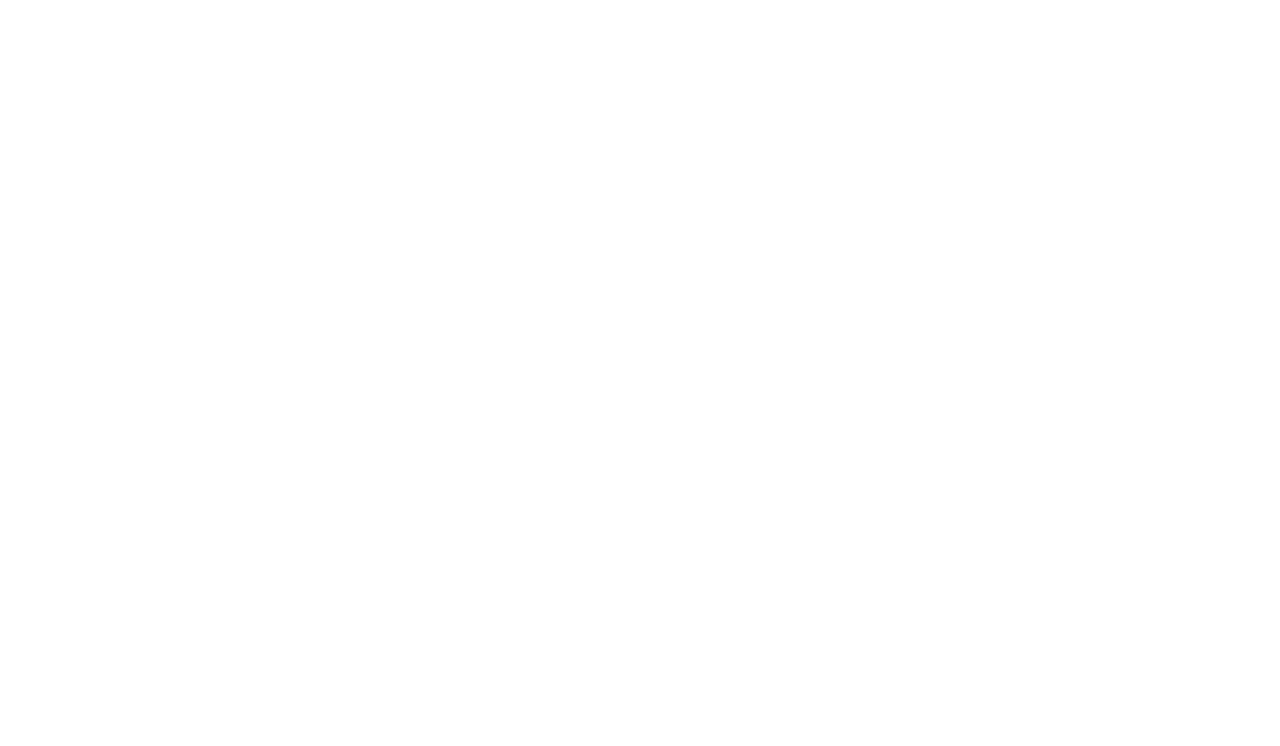
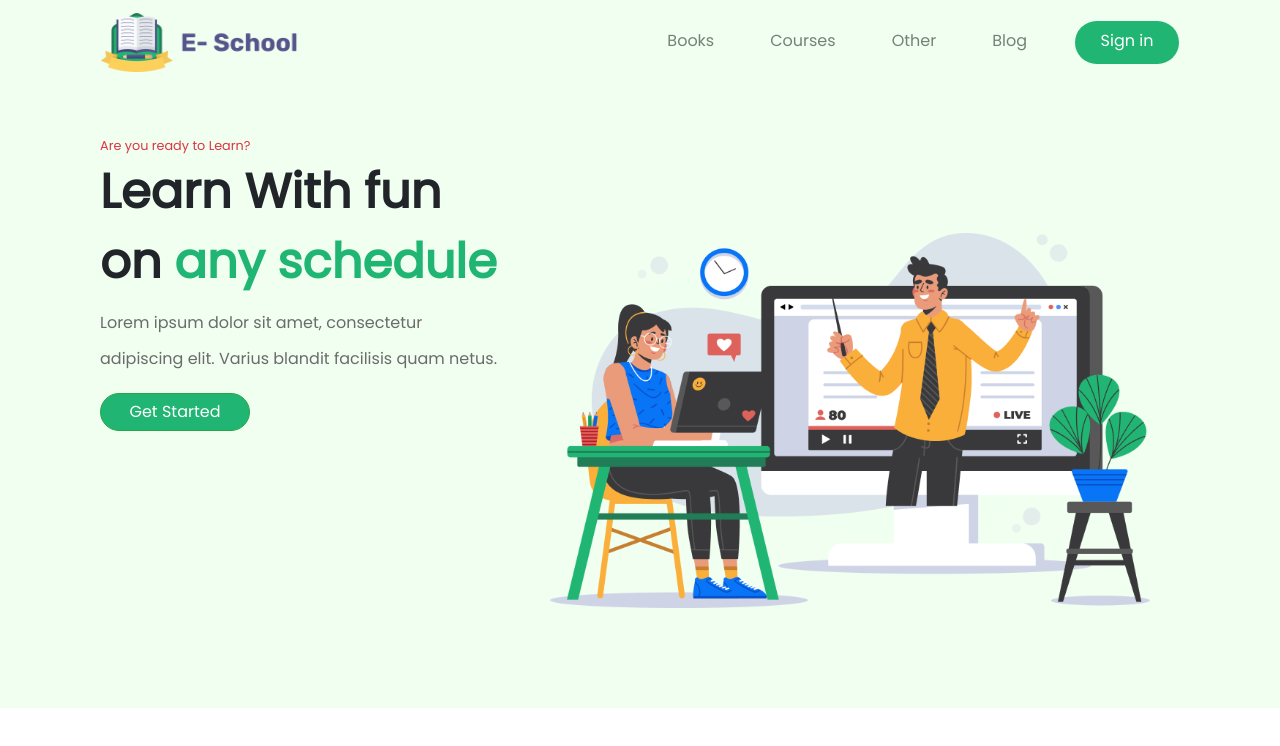
Before and after one commit to mostafamahmood17/e-school, a plain HTML site: page index.html in a window 1280 px wide. Drawn offline with nearby package versions, Linux system fonts and the light colour scheme.

Commit message:
index part comlete

```diff
--- a/index.html
+++ b/index.html
@@ -4,8 +4,87 @@
     <meta charset="UTF-8">
     <meta name="viewport" content="width=device-width, initial-scale=1.0">
     <title>E-School</title>
+
+    <link rel="stylesheet" href="https://maxcdn.bootstrapcdn.com/bootstrap/4.0.0/css/bootstrap.min.css" integrity="sha384-Gn5384xqQ1aoWXA+058RXPxPg6fy4IWvTNh0E263XmFcJlSAwiGgFAW/dAiS6JXm" crossorigin="anonymous">
+    <!-- bootstrap cdn  -->
+    <link  rel="stylesheet" href="style.css" type="text/css">
+    <!-- css link file  -->
+    <link href="https://fonts.googleapis.com/css2?family=Poppins&display=swap" rel="stylesheet">
+    <!-- google font  -->
 </head>
 <body>
+   <!-- navbar has started  -->
+<section class="section-bg">
+ <section class="container">
+
+
+
+   <nav class="navbar navbar-expand-lg navbar-light nav-bg sticky-top" >
+    <a class="navbar-brand" href="#"><img class="logo-width" src="/ICON/Logo.png" alt=""></a>
+    <button class="navbar-toggler" type="button" data-toggle="collapse" data-target="#navbarNav" aria-controls="navbarNav" aria-expanded="false" aria-label="Toggle navigation">
+      <span class="navbar-toggler-icon"></span>
+    </button>
+
+
+     <div class="collapse navbar-collapse" id="navbarNav">
+      <ul class="navbar-nav ml-auto">
+        <li class="nav-item">
+          <a class="nav-link" href="#">Books</a>
+        </li>
+        <li class="nav-item">
+          <a class="nav-link" href="#">Courses</a>
+        </li>
+        <li class="nav-item">
+          <a class="nav-link" href="#">Other</a>
+        </li>
+        <li class="nav-item">
+          <a class="nav-link" href="#">Blog</a>
+        </li>
+        <li class="nav-item">
+            <div class="d-flex justify-content-end"><a class="nav-link" id="sign-in" href="#">Sign in</a></div>
+          </li>
+      </ul>
+      </div>
+    </nav>
+</section>
+
+
+
+   <!-- navbar has finished  -->
+
+   <!-- cover index has started  -->
+   <section class="cover-index container">
+      <div class="mt-5" >
+        <div class="row col-lg">
+          <div class="col-lg-5 row-md">
+            <small class="text-danger">Are you ready to Learn?</small>
+            <h1 class="index-text-format">Learn With fun
+                <br>
+                on <span class="index-text-color">any schedule</span>
+            </h1>
+            <p class="index-paragraph-format">Lorem ipsum dolor sit amet, consectetur <br>
+                adipiscing elit. Varius blandit facilisis quam netus.</p>
+            <button class="btn btn-success">Get Started</button>
+
+           </div>
+
+            <div class="col-lg-7 row-md image-padding ">
+                 <img class="w-100" src="Photos/Illustration.png" alt="">
+
+            </div>
+        </div>
+      </div>
+
+    </section>
+</section>
+
+
+
+
+
+    <script src="https://code.jquery.com/jquery-3.2.1.slim.min.js" integrity="sha384-KJ3o2DKtIkvYIK3UENzmM7KCkRr/rE9/Qpg6aAZGJwFDMVNA/GpGFF93hXpG5KkN" crossorigin="anonymous"></script>
+    <script src="https://cdnjs.cloudflare.com/ajax/libs/popper.js/1.12.9/umd/popper.min.js" integrity="sha384-ApNbgh9B+Y1QKtv3Rn7W3mgPxhU9K/ScQsAP7hUibX39j7fakFPskvXusvfa0b4Q" crossorigin="anonymous"></script>
+    <script src="https://maxcdn.bootstrapcdn.com/bootstrap/4.0.0/js/bootstrap.min.js" integrity="sha384-JZR6Spejh4U02d8jOt6vLEHfe/JQGiRRSQQxSfFWpi1MquVdAyjUar5+76PVCmYl" crossorigin="anonymous"></script>
 
 </body>
 </html>
--- a/style.css
+++ b/style.css
@@ -0,0 +1,73 @@
+body{
+font-family: Poppins, sans-serif;
+}
+
+#sign-in{
+
+background: #21B573;
+border-radius: 33px;
+width: 104px;
+height: 43px;
+text-align: center;
+color: white;
+
+
+
+}
+.nav-bg{
+    background-color: #F0FFF0;
+    color:black;
+}
+
+.logo-width{
+    height:59px;
+    width:198px;
+}
+
+div .nav-link{
+    color:black;
+
+}
+
+.nav-item{
+    text-align: right;
+    margin-left:40px;
+}
+
+.cover-index{
+    height:100%;
+    padding-bottom: 100px;
+
+
+}
+
+.section-bg{
+    background-color:#F0FFF0;
+}
+
+.index-text-color{
+    color:#21B573;
+}
+.btn{
+    background-color: #21B573;
+    border-radius: 30px;
+    width:150px;
+    font-weight: 200;
+}
+
+.index-text-format{
+    font-weight: bold;
+    font-size: 48px;
+    line-height: 70px;
+}
+
+.index-paragraph-format{
+    font-size: 16px;
+    line-height: 36px;
+     color: #6C6B6B;
+}
+
+.image-padding{
+    padding-top: 100px;
+
+}
```
Also changed, not shown: 1 other file.
